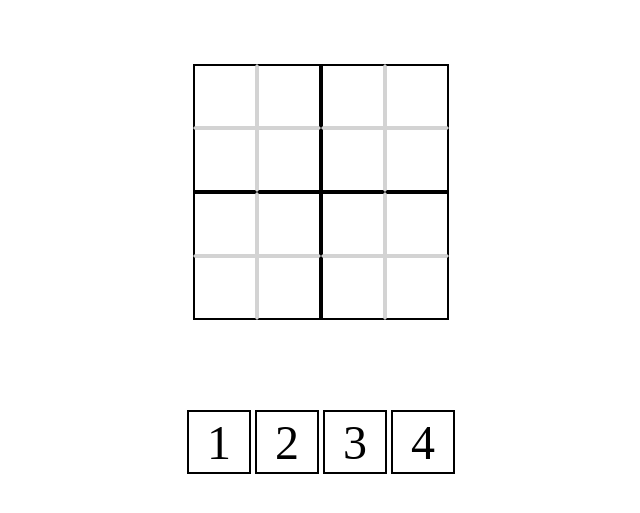
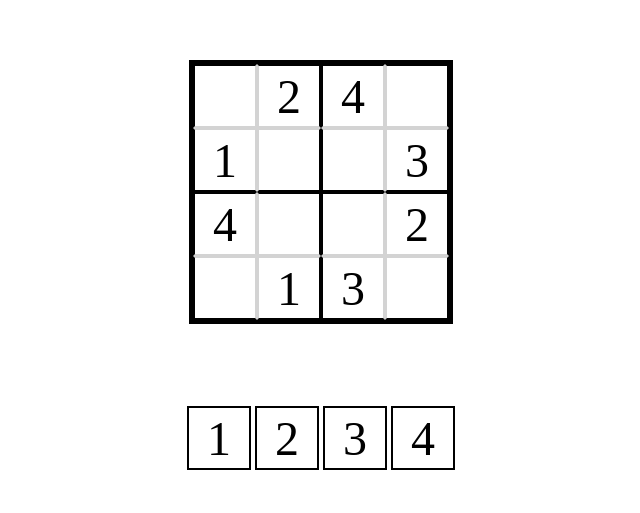
Before and after one commit to Divya-Manivannan1/sudoku, a website built with Vite: page sudoku/index.html in a window 1280 px wide. Shown: the part 127-640 px from the top of the page, without its empty margins (319-959 px from the left). Built offline with nearby package versions, Linux system fonts and the light colour scheme.

Commit message:
The puzzle is being displayed by using nodes

```diff
--- a/sudoku/src/functions/displayBoard.ts
+++ b/sudoku/src/functions/displayBoard.ts
@@ -1,12 +1,12 @@
 export function displayCells(
   board: HTMLElement,
-  amountOfRows: number,
-  amountOfColumns: number,
+  boardWidth: number,
+  boardHeight: number,
   rowLineAt: number,
   columnLineAt: number
 ) {
-  for (let row = 1; row <= amountOfRows; row++) {
-    for (let col = 1; col <= amountOfColumns; col++) {
+  for (let row = 1; row <= boardHeight; row++) {
+    for (let col = 1; col <= boardWidth; col++) {
       let cell = document.createElement("div");
       cell.id = `${row}:${col}`;
       cell.classList.add("game__cell--tile", "game__cell");
@@ -20,8 +20,7 @@ export function displayCells(
       } else if (row % rowLineAt == 0) {
         cell.classList.add("game__cell--bottom-border");
       }
-      board.style.width = `${amountOfColumns * 4 + 1}rem`;
-      board.style.height = `${amountOfRows * 4 + 1}rem`;
+      board.style.width = `${boardWidth * 4 + 0.5}rem`;
       board.appendChild(cell);
     }
   }
--- a/sudoku/src/functions/displayPuzzle.ts
+++ b/sudoku/src/functions/displayPuzzle.ts
@@ -0,0 +1,20 @@
+export const displayPuzzle = (
+  board: HTMLElement,
+  puzzle: string[],
+  boardWidth: number
+): void => {
+  const cells = board.childNodes;
+  let i: number = 0,
+    j: number = 0;
+  for (const cell of cells) {
+    let textNode = document.createTextNode("Hello World");
+    puzzle[i][j] != `-` ? (textNode.data = puzzle[i][j]) : (textNode.data = "");
+    cell.appendChild(textNode);
+    j++;
+    if (j == boardWidth) {
+      i++;
+      j = 0;
+    }
+  }
+  console.log(cells);
+};
--- a/sudoku/src/main.ts
+++ b/sudoku/src/main.ts
@@ -1,6 +1,9 @@
 import "./style.scss";
 import { displayButtons } from "./functions/displayButtons";
 import { displayCells } from "./functions/displayBoard";
+import { displayPuzzle } from "./functions/displayPuzzle";
+
+import { puzzle } from "./data/puzzles";
 
 const buttons = document.querySelector<HTMLElement>(".game__buttons");
 const board = document.querySelector<HTMLElement>(".game__board");
@@ -11,3 +14,4 @@ if (!buttons || !board) {
 
 displayButtons(buttons, 4);
 displayCells(board, 4, 4, 2, 2);
+displayPuzzle(board, puzzle, 4);
--- a/sudoku/src/styles/layouts/_game.scss
+++ b/sudoku/src/styles/layouts/_game.scss
@@ -14,11 +14,11 @@
     align-content: center;
     flex-direction: row;
     flex-wrap: wrap;
+    border:4px solid $text-color
   }
 
   &__buttons {
     height: 5rem;
-    width: calc((4 + 0.5) * 4rem);
     display: flex;
     flex-wrap: wrap;
     justify-content: space-around;
```
